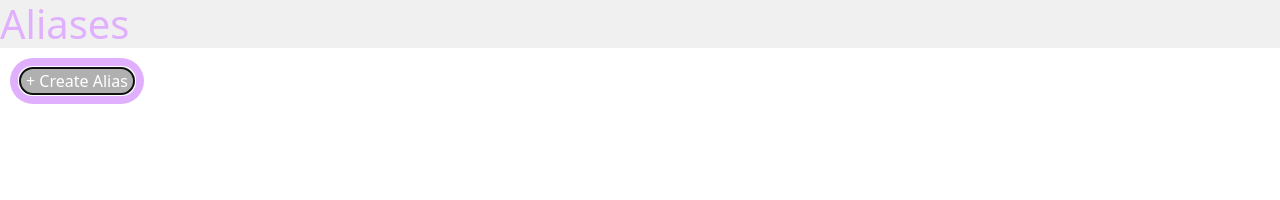
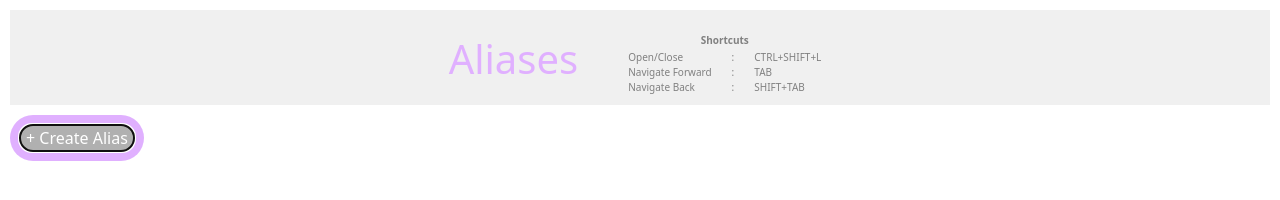
Before and after one commit to jakemcnicholl7/web-aliases, a website with bundled scripts: page aliases.html in a window 1280 px wide. Built offline with nearby package versions, Linux system fonts and the light colour scheme; no server answers.

Commit message:
add shortuct instructions to homepage

```diff
--- a/aliases.html
+++ b/aliases.html
@@ -12,8 +12,18 @@
         <title>Web Aliases</title>
     </head>
     <body>
-        <div class="jumbotron">
-            <h1>Aliases</h1>
+        <div class="jumbotron header">
+            <div class="title">
+                <h1>Aliases</h1>
+            </div>
+            <div class="instructions">
+                <div class="title instruction"><strong>Shortcuts</strong></div>
+                <table class ="instruction">
+                    <tr> <td>Open/Close</td> <td>:</td> <td>CTRL+SHIFT+L</td> </tr>
+                    <tr> <td>Navigate Forward</td> <td>:</td> <td>TAB</td> </tr>
+                    <tr> <td>Navigate Back</td> <td>:</td> <td>SHIFT+TAB</td> </tr>
+                </table>
+            </div>
         </div>
 
         <div id="alias-creation"></div>
--- a/css/styles.css
+++ b/css/styles.css
@@ -1,11 +1,43 @@
 body {
+    display: block;
     min-width: 400px;
+    text-align: left;
+}
+
+.header {
+    display: flex;
+    justify-content: center;
+    align-items: center;
     text-align: center;
+}
+
+.instructions {
+    margin-left: 40px;
+}
+
+
+.instruction {
+    text-align: left;
+    color: grey;
+    font-size: 10px;
+    border-spacing: 10px;
+}
+
+.title {
+    text-align: center;
+    padding: 2.5px 0px;
+}
+
+td {
+    padding: 0px 10px;
 }
 
 .jumbotron {
     color: #E0B0FF;
     background-color: #f0f0f0;
+    margin: 10px;
+    padding-top: 20px;
+    padding-bottom: 10px;
 }
 
 a {
@@ -44,6 +76,7 @@ input[type=text]:focus {
 }
 
 .alias-widget {
+    display: block;
     margin: 10px 10px;
     width: min-content;
     border-radius: 40px;
```
